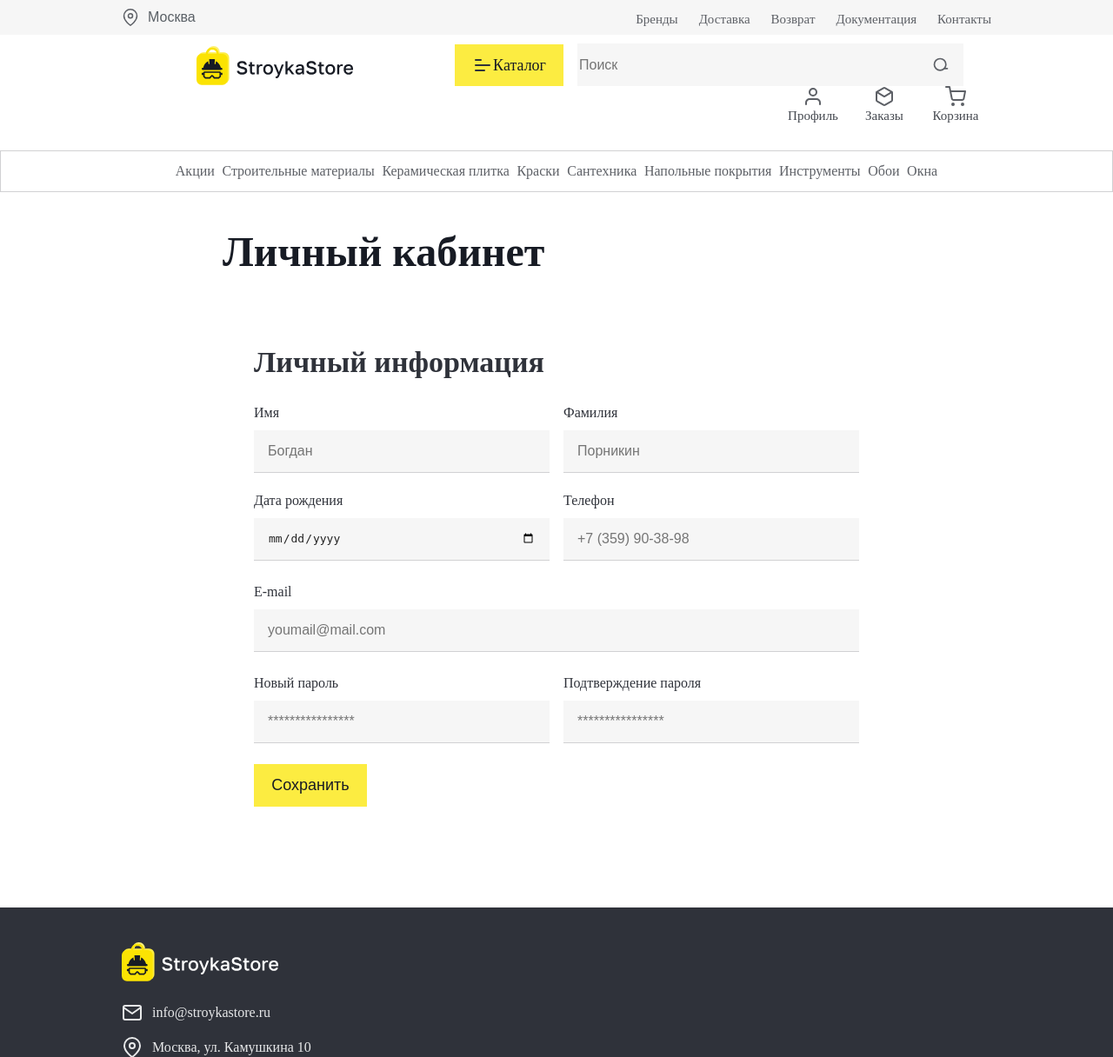
After one commit to chernik1/StroykaStore, a Django app: page /account/ in a window 1280 px wide. The commit adds this page. Shown: the top 1216 px of the page at 87% size. Run offline with Django 5.2, Linux system fonts and the light colour scheme.

Commit message:
add account

```diff
--- /dev/null
+++ b/mysite/myapp/static/css/account.css
@@ -0,0 +1,127 @@
+.account__wrapper {
+    max-width: 768px;
+    margin: 0 auto;
+}
+
+.account__title {
+    color: rgb(23, 27, 36);
+    font-size: 48px;
+    font-weight: 700;
+    line-height: 120%;
+    margin-bottom: 40px;
+}
+
+.account__data {
+    padding: 36px;
+    margin-bottom: 80px;
+}
+
+.account__data-title {
+    color: rgb(47, 50, 58);
+    font-size: 34px;
+    font-weight: 600;
+    line-height: 130%;
+    margin-bottom: 24px;
+}
+
+.account__data-block1 {
+    display: grid;
+    grid-template-columns: 340px 340px;
+    grid-template-rows: 81px 81px;
+    column-gap: 16px;
+    row-gap: 20px;
+    margin-bottom: 24px;
+}
+
+.account__data-name-title,
+.account__data-surname-title,
+.account__data-birthday-title,
+.account__data-phone-title {
+    margin-bottom: 8px;
+    line-height: 150%;
+}
+
+.account__data-name-input,
+.account__data-surname-input,
+.account__data-birthday-input,
+.account__data-phone-input {
+    width: 100%;
+    height: 49px;
+    padding: 12px 16px;
+    box-sizing: border-box;
+    border: none;
+    border-bottom: 1px solid rgb(209, 209, 211);
+    background: rgb(246, 246, 246);
+}
+
+.account__data-email {
+    margin-bottom: 24px;
+}
+
+.account__data-email-title {
+    color: rgb(47, 50, 58);
+    line-height: 150%;
+    margin-bottom: 8px;
+}
+
+.account__data-email-input {
+    width: 100%;
+    height: 49px;
+    padding: 12px 16px;
+    box-sizing: border-box;
+    border: none;
+    border-bottom: 1px solid rgb(209, 209, 211);
+    background: rgb(246, 246, 246);
+}
+
+.account__data-block2 {
+    display: grid;
+    grid-template-columns: repeat(2, 340px);
+    grid-template-rows: 81px;
+    column-gap: 16px;
+    row-gap: 20px;
+    margin-bottom: 24px;
+}
+
+.account__data-password-title,
+.account__data-password-title-confirm {
+    color: rgb(47, 50, 58);
+    line-height: 150%;
+    margin-bottom: 8px;
+}
+
+.account__data-password-input,
+.account__data-password-input-confirm {
+    width: 100%;
+    height: 49px;
+    padding: 12px 16px;
+    box-sizing: border-box;
+    border: none;
+    border-bottom: 1px solid rgb(209, 209, 211);
+    background: rgb(246, 246, 246);
+}
+
+.account__data-save {
+    width: 130px;
+    height: 49px;
+    background: rgb(252, 236, 65);
+    border: none;
+}
+
+.account__data-save-text {
+    color: rgb(23, 27, 36);
+    font-size: 18px;
+    line-height: 136%;
+}
+
+.account__data-save:hover {
+    background: rgb(47, 50, 58);
+}
+
+.account__data-save:hover p {
+    color: white;
+}
+
+.account__data-save:active p{
+    color: rgb(209, 209, 211);
+}
--- /dev/null
+++ b/mysite/myapp/templates/account.html
@@ -0,0 +1,64 @@
+{% extends "base.html" %}
+
+{% load static %}
+
+{% block css %}
+<link rel="stylesheet" href="{% static 'css/account.css' %}">
+{% endblock %}
+
+{% block content %}
+
+<h1 class="account__wrapper account__title">
+    Личный кабинет
+</h1>
+
+<!-- Data start -->
+
+<section class="account__wrapper account__data">
+    <h2 class="account__data-title">Личный информация</h2>
+    <div class="account__data-block1">
+        <div class="account__data-name">
+            <h3 class="account__data-name-title">Имя</h3>
+            <input type="text" class="account__data-name-input" placeholder="Богдан">
+        </div>
+        <div class="account__data-surname">
+            <h3 class="account__data-surname-title">Фамилия</h3>
+            <input type="text" class="account__data-surname-input" placeholder="Порникин">
+        </div>
+        <div class="account__data-birthday">
+            <h3 class="account__data-birthday-title">Дата рождения</h3>
+            <input type="date" class="account__data-birthday-input" placeholder="24.05.1989">
+        </div>
+        <div class="account__data-phone">
+            <h3 class="account__data-phone-title">Телефон</h3>
+            <input type="text" class="account__data-phone-input" placeholder="+7 (359) 90-38-98">
+        </div>
+    </div>
+    <div class="account__data-email">
+        <h3 class="account__data-email-title">E-mail</h3>
+        <input type="text" class="account__data-email-input" placeholder="youmail@mail.com">
+    </div>
+    <div class="account__data-block2">
+        <div class="account__data-password">
+            <h3 class="account__data-password-title">Новый пароль</h3>
+            <input type="text" class="account__data-password-input" placeholder="****************">
+        </div>
+        <div class="account__data-password-confirm">
+            <h3 class="account__data-password-title">Подтверждение пароля</h3>
+            <input type="text" class="account__data-password-input-confirm" placeholder="****************">
+        </div>
+    </div>
+    <button class="account__data-save">
+        <p class="account__data-save-text">
+            Сохранить
+        </p>
+    </button>
+</section>
+
+<!-- Data end -->
+
+{% endblock %}
+
+{% block js %}
+<script src="{% static 'js/account.js' %}"></script>
+{% endblock %}
--- a/mysite/myapp/urls.py
+++ b/mysite/myapp/urls.py
@@ -8,4 +8,5 @@ urlpatterns = [
     path('return/', views.return_tab, name='return'),
     path('documentation/', views.documentation, name='documentation'),
     path('contacts/', views.contacts, name='contacts'),
+    path('account/', views.account, name='account'),
 ]
--- a/mysite/myapp/views.py
+++ b/mysite/myapp/views.py
@@ -46,3 +46,6 @@ def documentation(request):
 
 def contacts(request):
     return render(request, 'contacts.html')
+
+def account(request):
+    return render(request, 'account.html')
```
Also changed, not shown: mysite/myapp/static/js/account.js (added), mysite/static/css/base.css (line endings or trailing spaces).
